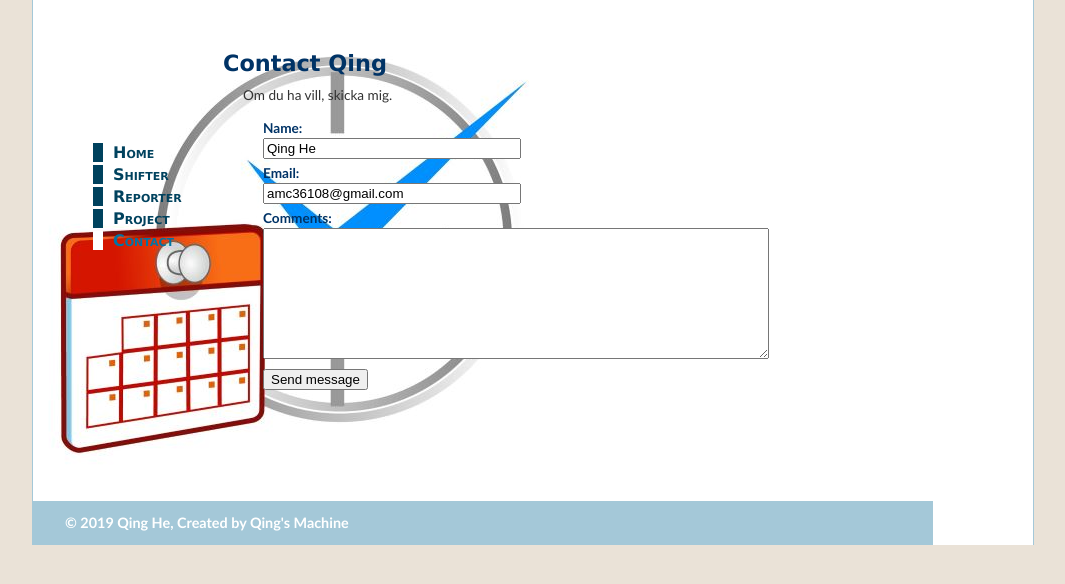
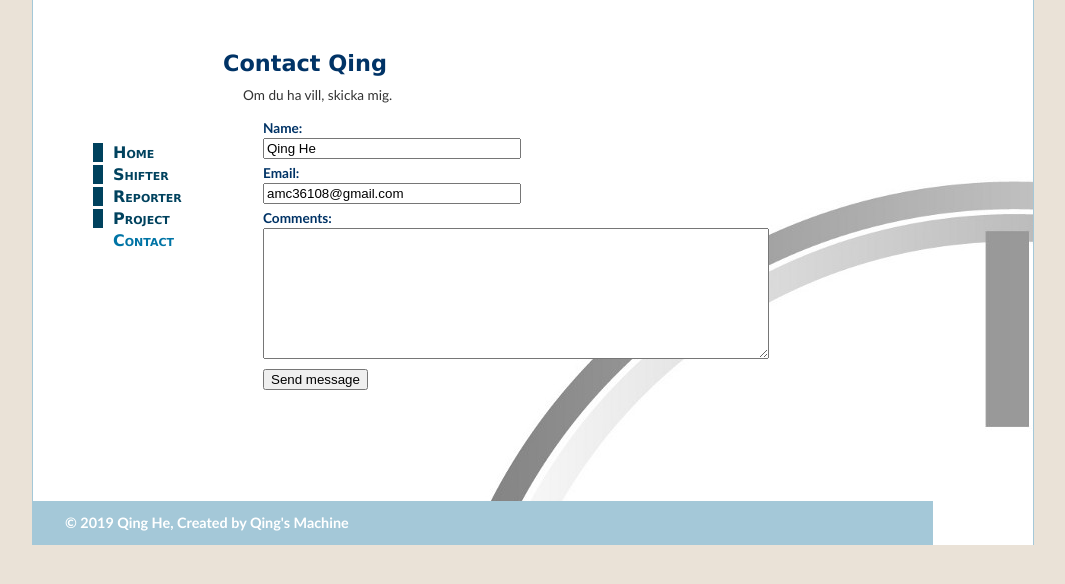
Before and after one commit to QingMachine/Qshift, a PHP site: page /contact.php in a window 1280 px wide. Shown: the top 584 px of the page, without its empty margins (107-1172 px from the left). Run offline with PHP 8.4, Linux system fonts and the light colour scheme.

Commit message:
Update sft.css

```diff
--- a/styles/sft.css
+++ b/styles/sft.css
@@ -1,9 +1,4 @@
-/* Styles defined in the body remove any default margin or padding on the page.
- * Some browsers add margin, others add padding, so setting them both to zero means the page offset looks the same in all browsers.
- * The background rule sets the page background to white with the image of Mount Fuji in the top left.
- * The background image also contains the main page heading in both Japanese and English.
- * The text is set to a very dark gray, which is easier on the eyes than black.
- * The font-family applies to all text on the page, except where specifically overridden by other rules. */
+
 
 body {
 	margin: 0;
@@ -39,21 +34,18 @@
     line-height: 1.4;
 }
 
-/* Because the page heading "Japan Journey" is embedded in the background image, the page needs an HTML heading
- * that won't appear on screen. This makes the page more user-friendly to search engines and screen readers.
- * By setting the position as absolute with a top of minus 100px, the page heading is safely moved offscreen. */
+
 
 header {
     position: absolute;
     top: -100px;
 }
 
-/* The wrapper div wraps the rest of the page content and adds a 90px top margin so that it clears the "Japan Journey"
- * page title in the background image. */
+
 
 #wrapper {
 	padding:50px 0 45px;
-	background: #fff url(../images/fuji.jpg) top left no-repeat;
+	background: #fff url(../images/background.jpg) top left no-repeat;
 	width:1000px;
 	margin:0 auto;
 	position:relative;
@@ -62,7 +54,7 @@
 	min-height:450px;
 }
 
-/* The navigation menu is contained in an absolutely positioned div 140px from the top of the page and 60px from the left margin. */
+
 
 nav {
     position: absolute;
```
